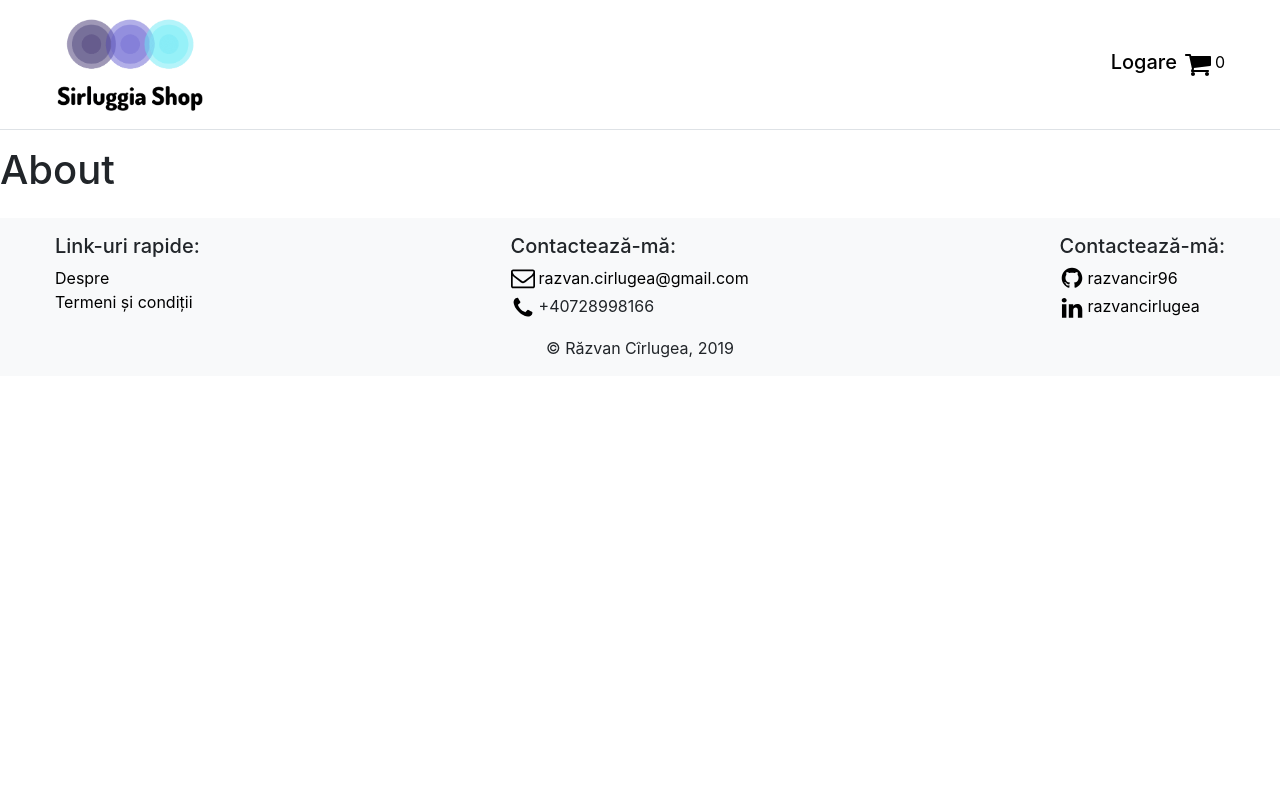
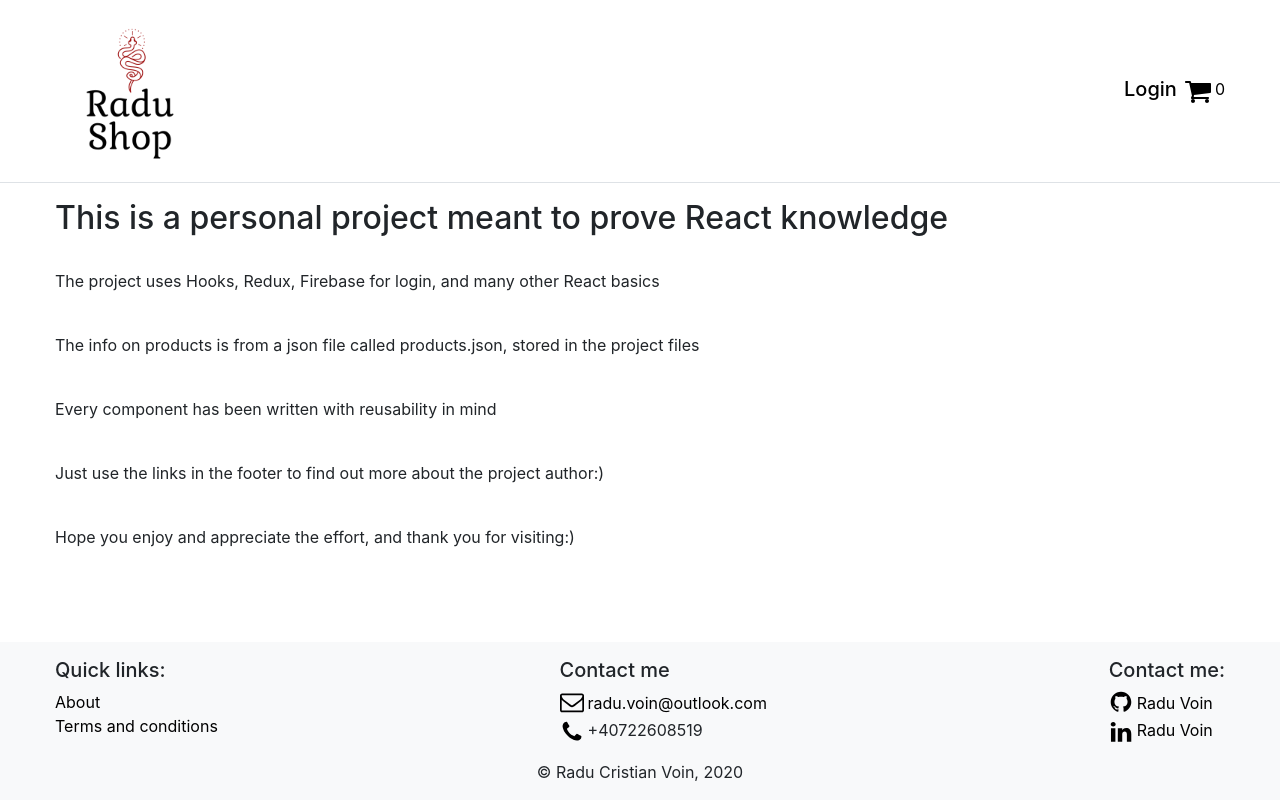
Before and after one commit to vradu007/radu-shop, a React (Create React App) app: page /about in a window 1280 px wide. Built offline with nearby package versions, Linux system fonts and the light colour scheme.

Commit message:
changed the language to english and fixed the login issue

```diff
--- a/src/App.js
+++ b/src/App.js
@@ -8,6 +8,7 @@ import Home from './pages/Home/Home';
 import Login from './pages/Login/Login';
 import Page404 from './pages/Page404/Page404';
 import Product from './pages/Product/Product';
+import TermsAndConditions from './pages/TermsAndConditions/TermsAndConditions';
 import './utils/utility-classes.css';
 
 const App = () => {
@@ -18,6 +19,7 @@ const App = () => {
         <Route exact path="/" component={Home}/>
         <Route path="/cart" component={Cart}/>
         <Route path="/about" component={About}/>
+        <Route path="/terms-and-conditions" component={TermsAndConditions}/>
         <Route path="/category/:categoryName" component={Category}/>
         <Route path="/product/:productId" component={Product}/>
         <Route path="*" component={Page404}/>
--- a/src/components/Footer/Footer.jsx
+++ b/src/components/Footer/Footer.jsx
@@ -11,38 +11,38 @@ const Footer = () => {
         <footer className="pt-3 mt-3 bg-light">
             <div className="container-fluid container-min-max-width d-flex justify-content-between">
                 <div className="footer-group d-flex flex-column">
-                    <h3 className="h5">Link-uri rapide:</h3>
-                    <Link to='/about'>Despre</Link>
-                    <Link to='/terms-and-conditions'>Termeni și condiții</Link>
+                    <h3 className="h5">Quick links:</h3>
+                    <Link to='/about'>About</Link>
+                    <Link to='/terms-and-conditions'>Terms and conditions</Link>
                 </div>
                 <div className="footer-group">
-                    <h3 className="h5">Contactează-mă:</h3>
+                    <h3 className="h5">Contact me</h3>
                     <p className="m-0">
-                        <a href="mailto:razvan.cirlugea@gmail.com">
+                        <a href="mailto:radu.voin@outlook.com">
                             <Mail className="mr-1 mb-1 footer-icon"/>
-                            razvan.cirlugea@gmail.com
+                            radu.voin@outlook.com
                         </a>
                     </p>
-                    <p className="m-0"><Phone className="mr-1 footer-icon"/>+40728998166</p>
+                    <p className="m-0"><Phone className="mr-1 footer-icon"/>+40722608519</p>
                 </div>
                 <div className="footer-group">
-                    <h3 className="h5">Contactează-mă:</h3>
+                    <h3 className="h5">Contact me:</h3>
                     <p className="m-0">
-                        <a href="https://github.com/razvancir96">
+                        <a href="https://github.com/vradu007/radu-shop">
                             <GitHub className="mr-1 mb-1 footer-icon"/>
-                            razvancir96
+                            Radu Voin
                         </a>
                     </p>
                     <p className="m-0">
-                        <a href="https://www.linkedin.com/in/razvancirlugea/">
+                        <a href="https://www.linkedin.com/in/radu-cristian-voin/">
                             <LinkedIn className="mr-1 footer-icon"/>
-                            razvancirlugea
+                            Radu Voin
                         </a>
                     </p>
                 </div>
             </div>
             <div className="text-center py-3">
-                &copy; Răzvan Cîrlugea, 2019
+                &copy; Radu Cristian Voin, 2020
             </div>
         </footer>
     );
--- a/src/components/Header/Header.jsx
+++ b/src/components/Header/Header.jsx
@@ -15,13 +15,13 @@ const Header = (props) => {
                 </Link>
                 <div>
                     { props.user
-                        ? <p>Salut, {props.user.displayName}!</p>
+                        ? <p>Hello, {props.user.displayName}!</p>
                         : null
                     }
                     <div className="d-flex justify-content-end">
                         { props.user
-                            ? <p className="logout h5" onClick={() => props.signOut()}>Delogare</p>
-                            : <Link to="/login" className="h5 mb-0">Logare</Link>
+                            ? <p className="logout h5" onClick={() => props.signOut()}>Logout</p>
+                            : <Link to="/login" className="h5 mb-0">Login</Link>
                         }
                         <div className="d-flex align-items-center">
                             <Link to="/cart" className="d-flex">
--- a/src/pages/About/About.jsx
+++ b/src/pages/About/About.jsx
@@ -1,14 +1,24 @@
-import React from 'react';
-import Layout from '../../components/Layout/Layout';
+import React from "react";
+import Layout from "../../components/Layout/Layout";
 
 const About = () => {
-    return(
-        <div>
-            <Layout>
-                <h1>About</h1>
-            </Layout>
-        </div>
-    );
-}
+	return (
+		<Layout>
+			<div className="container-fluid container-min-max-width">
+                <h2>This is a personal project meant to prove React knowledge</h2>
+                <br></br>
+                <p>The project uses Hooks, Redux, Firebase for login, and many other React basics</p>
+                <br></br>
+                <p>The info on products is from a json file called products.json, stored in the project files</p>
+                <br></br>
+                <p>Every component has been written with reusability in mind</p>
+                <br></br>
+                <p>Just use the links in the footer to find out more about the project author:)</p>
+                <br></br>
+                <p>Hope you enjoy and appreciate the effort, and thank you for visiting:)</p>
+            </div>
+		</Layout>
+	);
+};
 
 export default About;
--- a/src/pages/Cart/Cart.jsx
+++ b/src/pages/Cart/Cart.jsx
@@ -21,9 +21,9 @@ const Cart = (props) => {
                     props.products.length
                     ? <div className="w-100">
                         <div className="d-flex justify-content-between text-center h4 text-bold">
-                            <p className="w-25">Produs</p>
-                            <p className="w-25">Pret</p>
-                            <p className="w-25">Cantitate</p>
+                            <p className="w-25">Product</p>
+                            <p className="w-25">Price</p>
+                            <p className="w-25">Quantity</p>
                             <p className="w-25">Total</p>
                         </div>
                         {
@@ -46,7 +46,7 @@ const Cart = (props) => {
                         }
                         <div className="d-flex justify-content-end border-top">
                             <div className="w-25 d-flex align-items-center justify-content-center">
-                                <p className="my-4 text-center font-weight-bold">Total de plată: </p>
+                                <p className="my-4 text-center font-weight-bold">Total amount: </p>
                             </div>
                             <div className="w-25">
                                 <p className="my-4 text-center">
@@ -56,8 +56,8 @@ const Cart = (props) => {
                         </div>
                     </div>
                     : <div className="d-flex flex-column align-items-center">
-                        <p className="h3">Nu ai produse în coș!</p>
-                        <Link to="/"><button className="btn btn-outline-dark">Inapoi la home</button></Link>
+                        <p className="h3">Cart is empty!</p>
+                        <Link to="/"><button className="btn btn-outline-dark">Back to home</button></Link>
                     </div>
                 }
             </div>
--- a/src/pages/Login/Login.jsx
+++ b/src/pages/Login/Login.jsx
@@ -1,4 +1,4 @@
-import React, { useEffect, useRef } from "react";
+import React, { useEffect, useState } from "react";
 import { Link } from "react-router-dom";
 import Logo from "../../assets/images/logo.png";
 import { ReactComponent as Google } from "../../assets/icons/google.svg";
@@ -6,28 +6,26 @@ import "./Login.css";
 import { connect } from "react-redux";
 import { loginUser } from "../../redux/user/userAction";
 
-const usePrevious = (value) => {
-	const ref = useRef();
-	useEffect(() => {
-		ref.current = value;
-	});
-	return ref.current;
-}
-
 const Login = (props) => {
 	// componentDidUpdate(prevProps) {
 	//     if (this.props.user !== prevProps.user) {
 	//         this.props.history.push('/');
 	//     }
-	// }
-	console.log(props);
-	const { user, history } = props;
-	const previous = usePrevious({ user, history });
+    // }
+
+
+    const [redirect, changeRedirect] = useState(false);
+	const { user, history, signInWithGoogle } = props;
 	useEffect(() => {
-		if (props.user !== previous.user) {
-			props.history.push("/");
-		}
-	}, [props.user, props.history, previous.user]);
+        if(redirect){
+            history.push("/");
+        }
+	}, [user, history]);
+
+    const handleClick = () => {
+        changeRedirect(true);
+        signInWithGoogle();
+    }
 
 	return (
 		<div className="login-page">
@@ -38,7 +36,7 @@ const Login = (props) => {
 			<p>Alege providerul cu care vrei să vrei să te loghezi:</p>
 			<button
 				className="btn btn-outline-dark d-flex align-items-center"
-				onClick={() => props.signInWithGoogle()}
+				onClick={() => handleClick()}
 			>
 				<Google className="w-50 mr-3" />
 				<span className="text-nowrap">Loghează-te cu Google</span>
--- a/src/pages/TermsAndConditions/TermsAndConditions.jsx
+++ b/src/pages/TermsAndConditions/TermsAndConditions.jsx
@@ -1,9 +1,23 @@
-import React from 'react';
+import React from "react";
+import Layout from "./../../components/Layout/Layout";
 
 const TermsAndConditions = () => {
-    return (
-
-    );
-}
+	return (
+		<Layout>
+			<div className=" terms-page container-fluid container-min-max-width">
+				<h2 className="row">Thou shall not use this page inappropiately</h2>
+				<h2 className="row">Thou shall not use this page inappropiately</h2>
+				<h2 className="row">Thou shall not use this page inappropiately</h2>
+				<h2 className="row">Thou shall not use this page inappropiately</h2>
+				<h2 className="row">Thou shall not use this page inappropiately</h2>
+				<h2 className="row">Thou shall not use this page inappropiately</h2>
+				<h2 className="row">Thou shall not use this page inappropiately</h2>
+				<h2 className="row">Thou shall not use this page inappropiately</h2>
+				<h2 className="row">Thou shall not use this page inappropiately</h2>
+				<h2 className="row">Thou shall not use this page inappropiately</h2>
+			</div>
+		</Layout>
+	);
+};
 
 export default TermsAndConditions;
```
Also changed, not shown: src/assets/images/logo.png.
